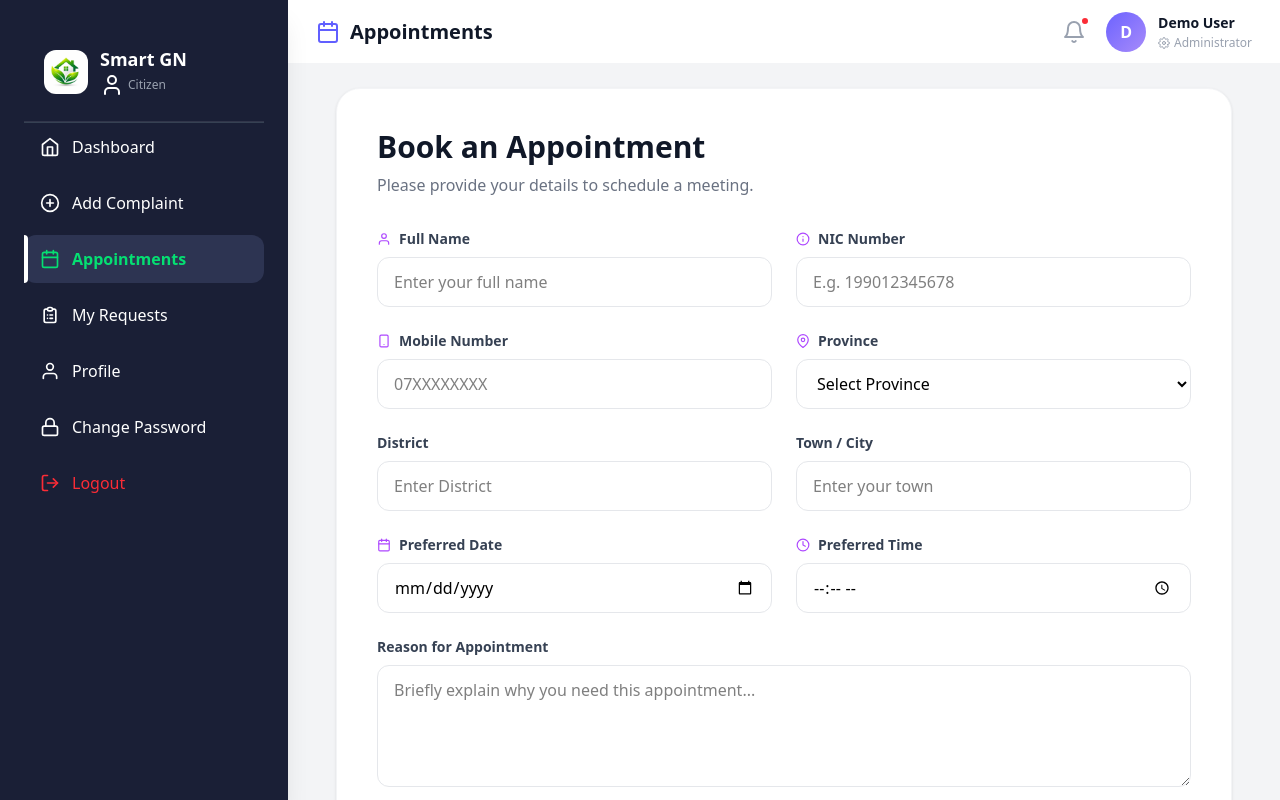
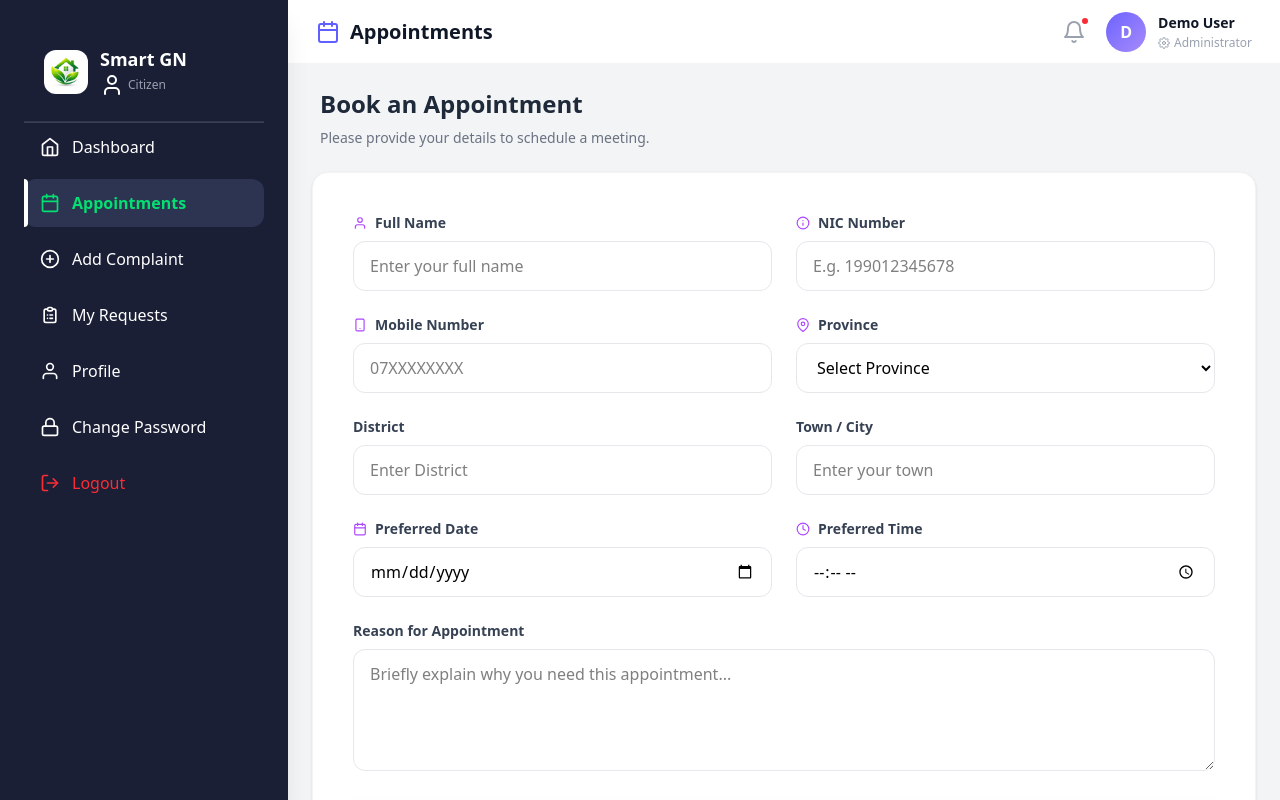
Before and after one commit to umayangana2001/smart-gn-frontend, a React (Vite) app: page /citizen in a window 1280 px wide. Both pictures are taken after a click on the item "Appointments". Built offline with nearby package versions, Linux system fonts and the light colour scheme.

Commit message:
improve ui in Appointment page

```diff
--- a/src/user/Appointment.jsx
+++ b/src/user/Appointment.jsx
@@ -47,10 +47,14 @@ const Appointment = () => {
   const buttonStyle = { background: "linear-gradient(135deg,#7c6ff7,#6c63ff)" };
 
   return (
-    <div className="max-w-4xl mx-auto pb-10">
-      <div className="bg-white rounded-3xl p-8 md:p-10 shadow-sm border border-gray-100">
-        <h2 className="text-gray-900 font-bold text-3xl mb-2">Book an Appointment</h2>
-        <p className="text-gray-500 mb-8">Please provide your details to schedule a meeting.</p>
+    <div className="max-w-5xl mx-auto space-y-6 pb-10">
+
+        <h1 className="text-2xl font-bold text-gray-800 px-2">Book an Appointment</h1>
+        <p className="text-gray-500 text-sm px-2 -mt-4">Please provide your details to schedule a meeting.</p>
+
+
+      <div className="bg-white rounded-2xl p-8 md:p-10 shadow-sm border border-gray-100">
+
 
         {submitted ? (
           <motion.div
--- a/src/user/UserDashboard.jsx
+++ b/src/user/UserDashboard.jsx
@@ -18,8 +18,8 @@ import Appointment from "./Appointment.jsx";
 
 const sidebarItems = [
   { key: "Dashboard", label: "Dashboard", Icon: FiHome },
+  { key: "Appointments", label: "Appointments", Icon: FiCalendar },
   { key: "Add_Complaint", label: "Add Complaint", Icon: FiPlusCircle },
-  { key: "Appointments", label: "Appointments", Icon: FiCalendar },
   { key: "My_Requests", label: "My Requests", Icon: HiOutlineClipboardList },
   { key: "Profile", label: "Profile", Icon: FiUser },
   { key: "Change_Password", label: "Change Password", Icon: FiLock },
@@ -38,13 +38,13 @@ const UserDashboard = () => {
   const renderPage = () => {
     switch (activeSection) {
       case "Profile":
-        return <UserProfile/>;
-      case "My_Requests" :
-        return <MyRequests/>
+        return <UserProfile />;
+      case "My_Requests":
+        return <MyRequests />
       case "Change_Password":
-        return <ChangePassword/>
+        return <ChangePassword />
       case "Appointments":
-       return <Appointment/>
+        return <Appointment />
       default:
         return <UserDashboardPage />;
     }
@@ -140,10 +140,9 @@ const UserDashboard = () => {
                       setSidebarOpen(false);
                     }}
                     className={`relative flex items-center gap-3 px-4 py-3 rounded-xl cursor-pointer transition-all
-                      ${
-                        isActive
-                          ? "bg-[#2d3452] text-green-400 font-semibold"
-                          : "text-white hover:bg-white/10"
+                      ${isActive
+                        ? "bg-[#2d3452] text-green-400 font-semibold"
+                        : "text-white hover:bg-white/10"
                       }
                     `}
                   >
@@ -174,7 +173,7 @@ const UserDashboard = () => {
       </AnimatePresence>
 
       <div className="flex-1 flex flex-col overflow-hidden">
-        <UserTopbar activeSection={activeSection}/>
+        <UserTopbar activeSection={activeSection} />
 
         <main className="flex-1 overflow-y-auto p-6 md:pt-6 pt-20">
           <AnimatePresence mode="wait">
```
